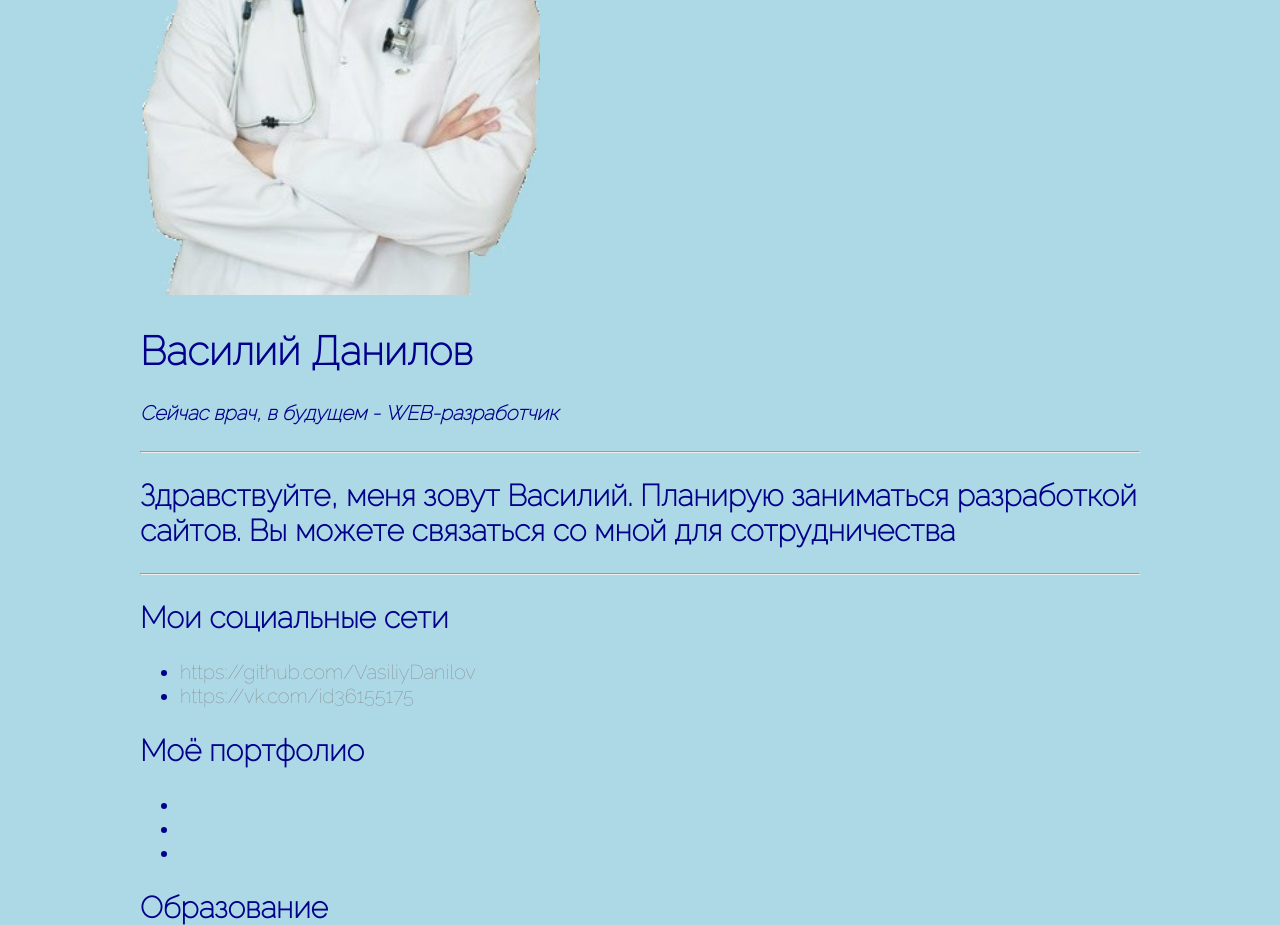
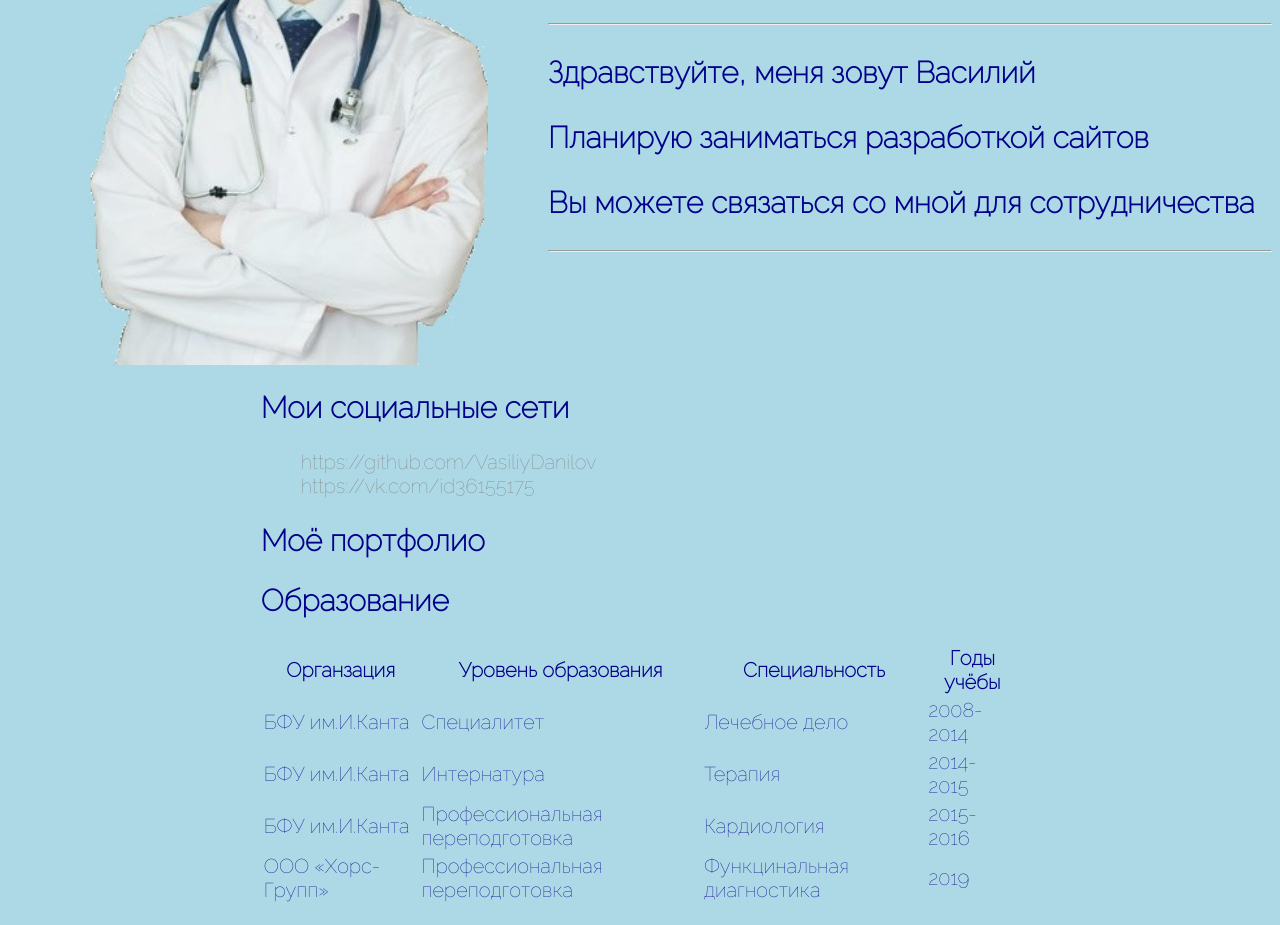
Before and after one commit to VasiliyDanilov/test-site, a plain HTML site: page index-new.html in a window 1280 px wide. Shown: the part 386-1311 px from the top of the page. Drawn offline with Linux system fonts and the light colour scheme.

Commit message:
add header and img made float

```diff
--- a/index-new.html
+++ b/index-new.html
@@ -20,20 +20,23 @@
         </div>
     </nav>
 
-    <div class="container">
+    <header>
+        <div class="avatar">
             <img src="PxTtbVjpTmI.jpg" alt="Тут могла бы быть моя картинка" title="Это я в начале пути" class="avatar" />
-        <header>
+        </div>
         <div class="header">
         <h1>Василий Данилов</h1>
         <h4><i>Сейчас врач, в будущем - WEB-разработчик</i></h4>
         <hr>
-            <h2>Здравствуйте, меня зовут Василий. Планирую заниматься разработкой сайтов. Вы можете связаться со мной
-                для
-                сотрудничества</h2>
+        <h2>
+            <p>Здравствуйте, меня зовут Василий</p>
+            <p>Планирую заниматься разработкой сайтов</p>
+            <p>Вы можете связаться со мной для сотрудничества </p></h2>
+        <hr>
         </div>
     </header>
-        <hr>
 
+    <div class="container">
         <section>
             <h2>Мои социальные сети</h2>
             <ul>
--- a/styles-new.css
+++ b/styles-new.css
@@ -36,37 +36,31 @@ position: fixed;
   padding-top: 12px;
 }
 
-.container {
-  max-width: 1000px;
-  margin: auto;
-}
-
-.avatar {
-  width: 400px;
-  margin-top: 70px;
-}
-
-#link1 {
+.nav a{
   color: white;
   text-decoration: none;
 }
-#link2 {
-  color: white;
-  text-decoration: none;
+
+.container {
+  float: left;
+  max-width: 1000px;
+  margin-left: 20%;
+  margin-right: 20%;
 }
-#link3 {
-  color: white;
-  text-decoration: none;
+
+.container li{
+  list-style: none;
 }
-#link4 {
-  color: white;
-  text-decoration: none;
+
+.avatar{
+  width: 400px;
+  margin-top: 70px;
+  margin-left: 40px;
+  float: left;
 }
-#link5 {
-  color: white;
-  text-decoration: none;
+
+.header{
+  overflow: hidden;
+  padding-top: 250px;
+  padding-left: 100px;
 }
-#link6 {
-  color: white;
-  text-decoration: none;
-}
```
Also changed, not shown: education.html (+1 -1 lines), main-page.html (+1 -1 lines), my-portfolio.html (+1 -1 lines), self-education.html (+1 -1 lines), social-networks.html (+1 -1 lines), work-experience.html (+1 -1 lines). Lines whose indentation alone changed are shown as unchanged.
